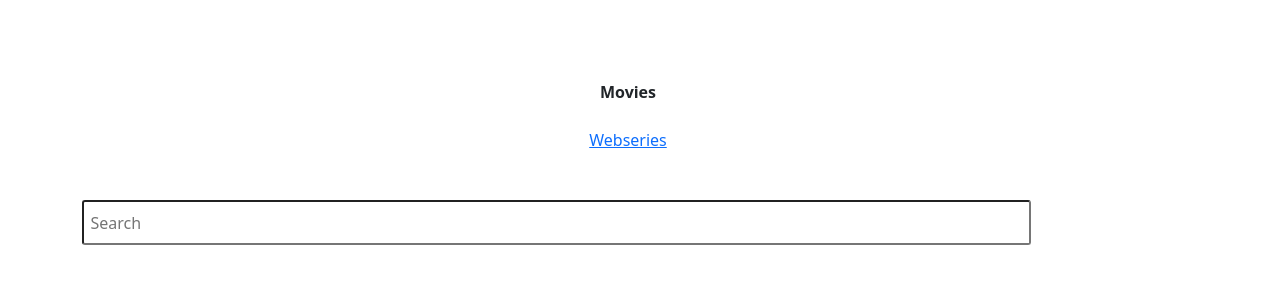
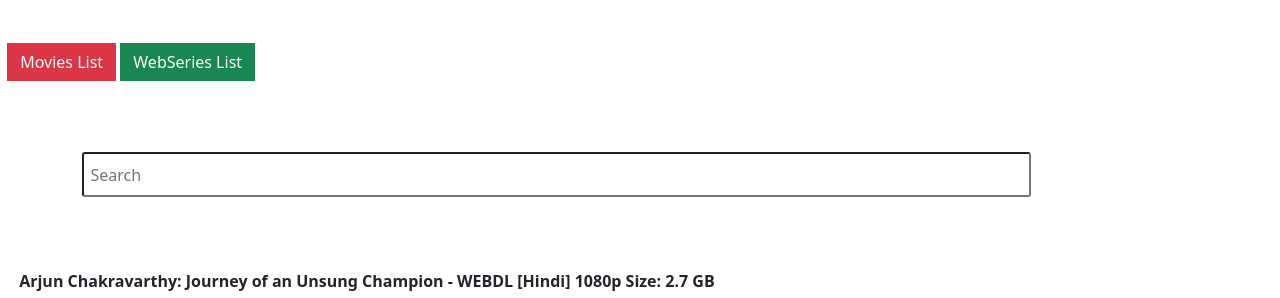
Before and after one commit to Maxmentor/Movie-Time, a plain HTML site: page movies.html in a window 1280 px wide. Shown: the top 298 px of the page. Drawn offline with nearby package versions, Linux system fonts and the light colour scheme.

Commit message:
Update movies.html

```diff
--- a/movies.html
+++ b/movies.html
@@ -37,7 +37,10 @@
 </head>
 <body>
 
-<div class="row"><span><b>Movies</b></span> &nbsp; <span><a href="./webseries">Webseries</a></span></div>
+<div class="row"> <div class="col-12">
+        <a href="./movies.html" class="btn btn-danger">Movies List</a>
+        <a href="./webseries.html" class="btn btn-success">WebSeries List</a><br></div>
+</div>
     <br><br>
     <div class="container">
   <input id="searchBar" type="text" placeholder="Search"/>
```
